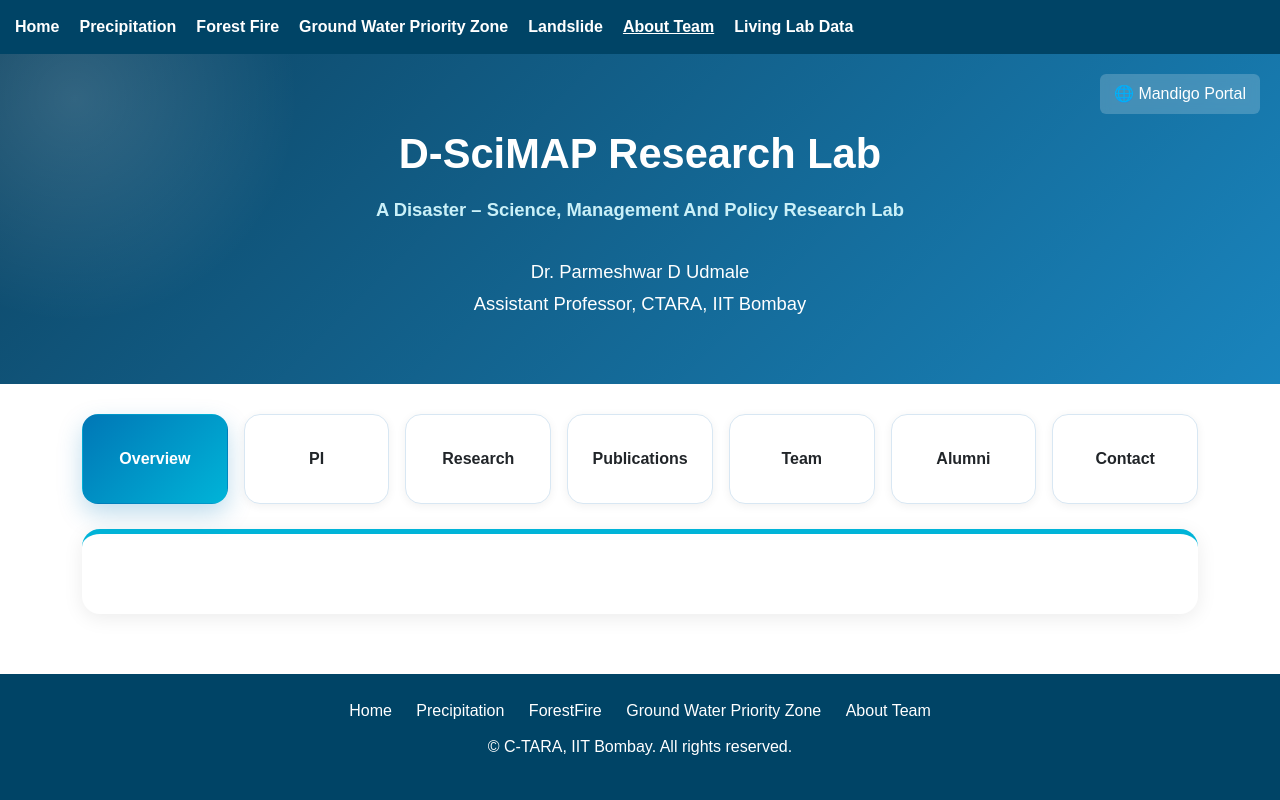
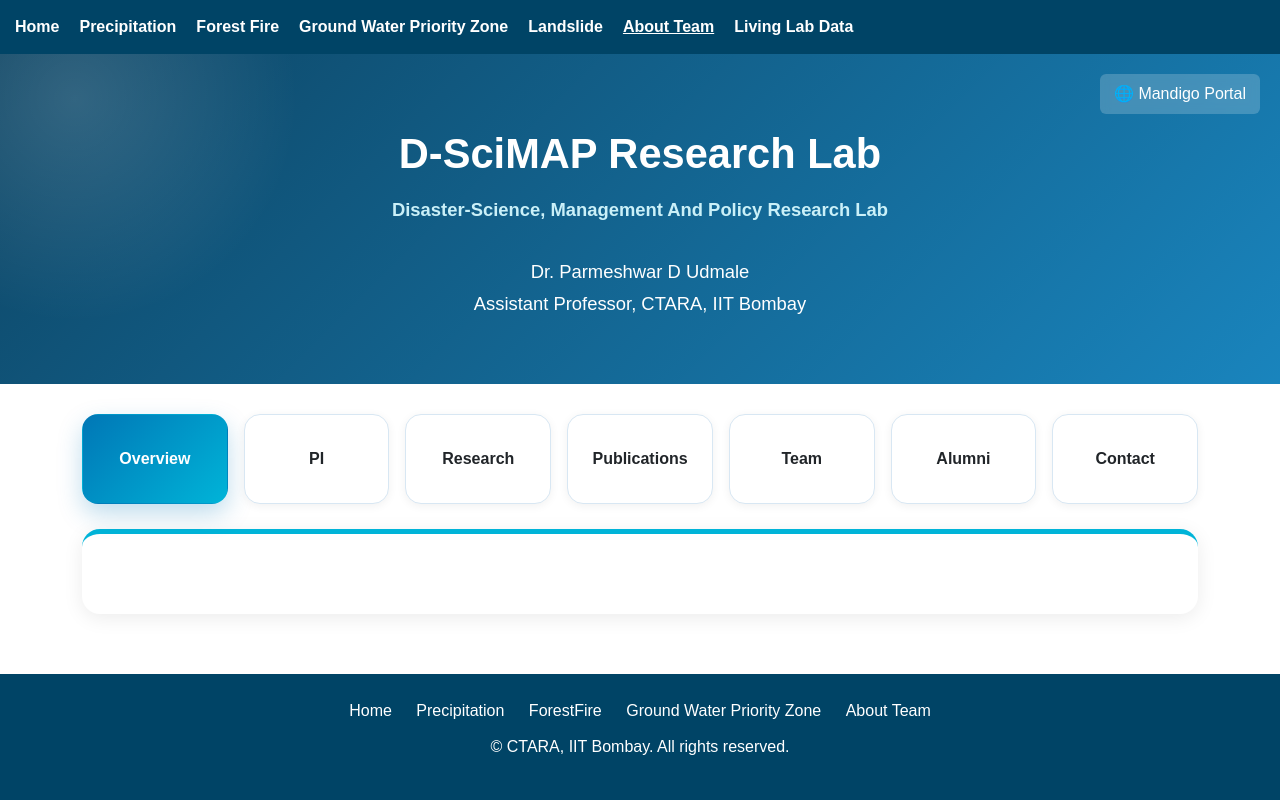
Before and after one commit to MonikaShah/mahamaps, a Django app: page /about-team/ in a window 1280 px wide. Run offline with Django 5.2, Linux system fonts and the light colour scheme; data that the repository does not hold is empty.

Commit message:
Corrected base page

```diff
--- a/templates/base.html
+++ b/templates/base.html
@@ -362,7 +362,7 @@
 <p>
 
 <strong>
-    A Disaster – Science, Management And Policy
+    Disaster-Science, Management And Policy
     Research Lab
 </strong>
 
@@ -419,7 +419,7 @@ IIT Bombay
     </div>
 
     <p>
-        © C-TARA, IIT Bombay.
+        © CTARA, IIT Bombay.
         All rights reserved.
     </p>
 
```
